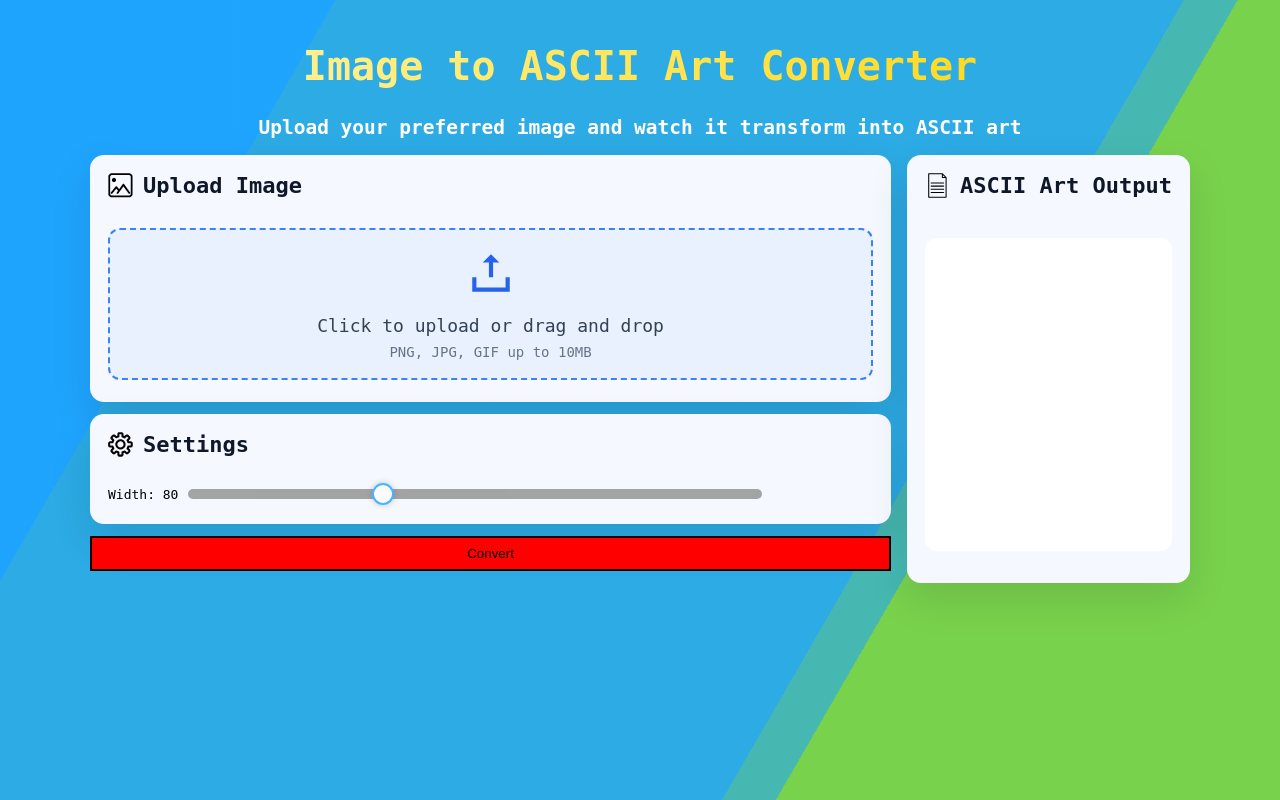
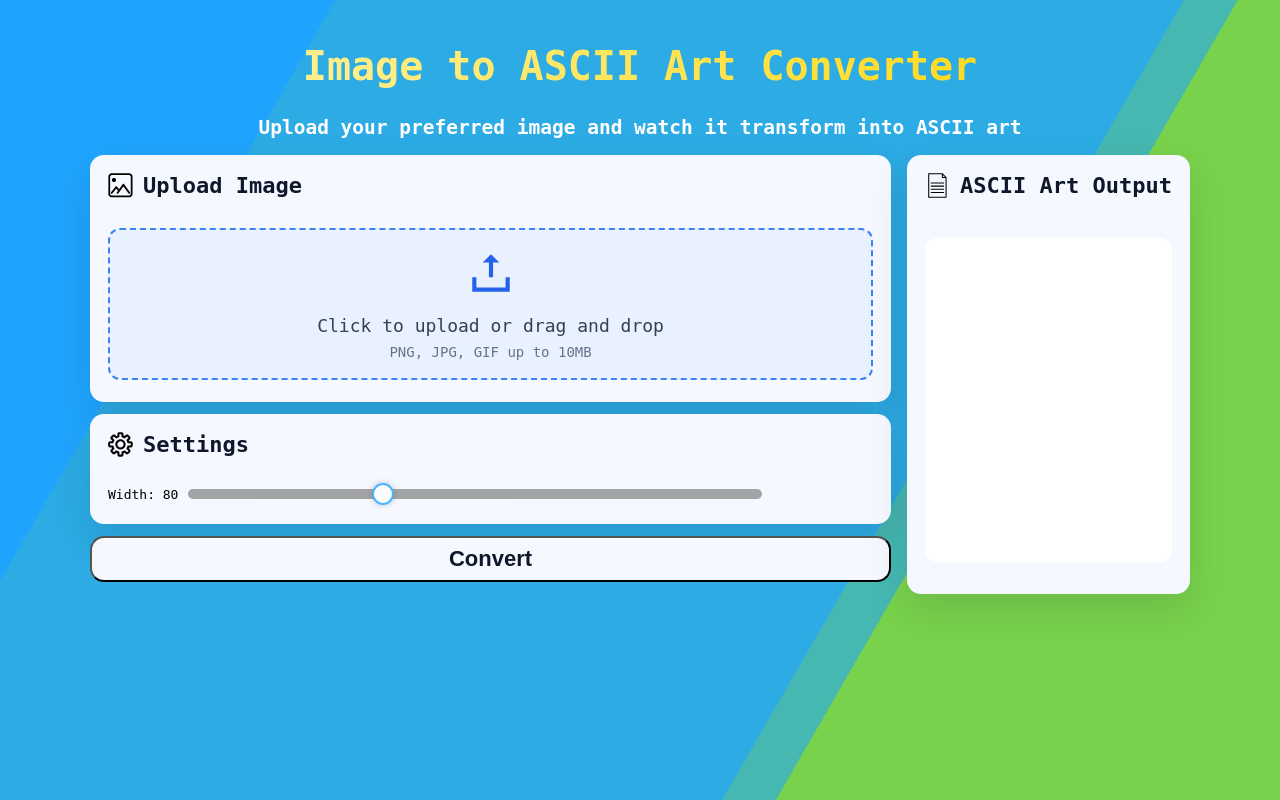
Before and after one commit to liuphui/ASCII-Images, a FastAPI app: page / in a window 1280 px wide. Run offline with FastAPI, Linux system fonts and the light colour scheme.

Commit message:
Changed button design

```diff
--- a/static/style.css
+++ b/static/style.css
@@ -95,10 +95,14 @@ h2 {
 }
 
 button {
+  align-items: center;
   padding: 8px 12px;
   cursor: pointer;
-  background-color: red;
-  border-style: solid;
+  font-weight: 700;
+  font-size: 22px;
+  color:#0f172a;
+  background-color: #f5f8ff;
+  border-radius: 14px;
 }
 
 .status {
```
